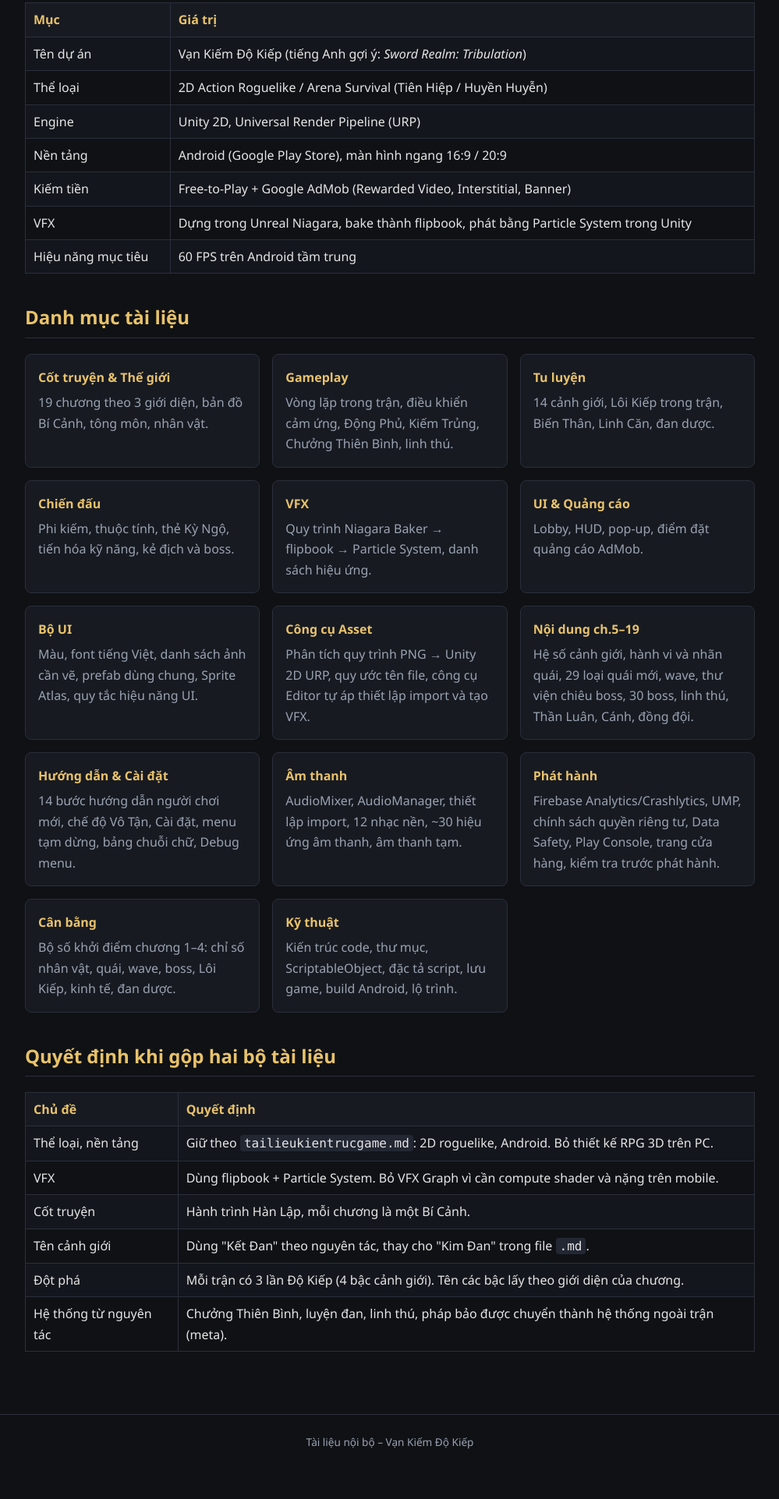
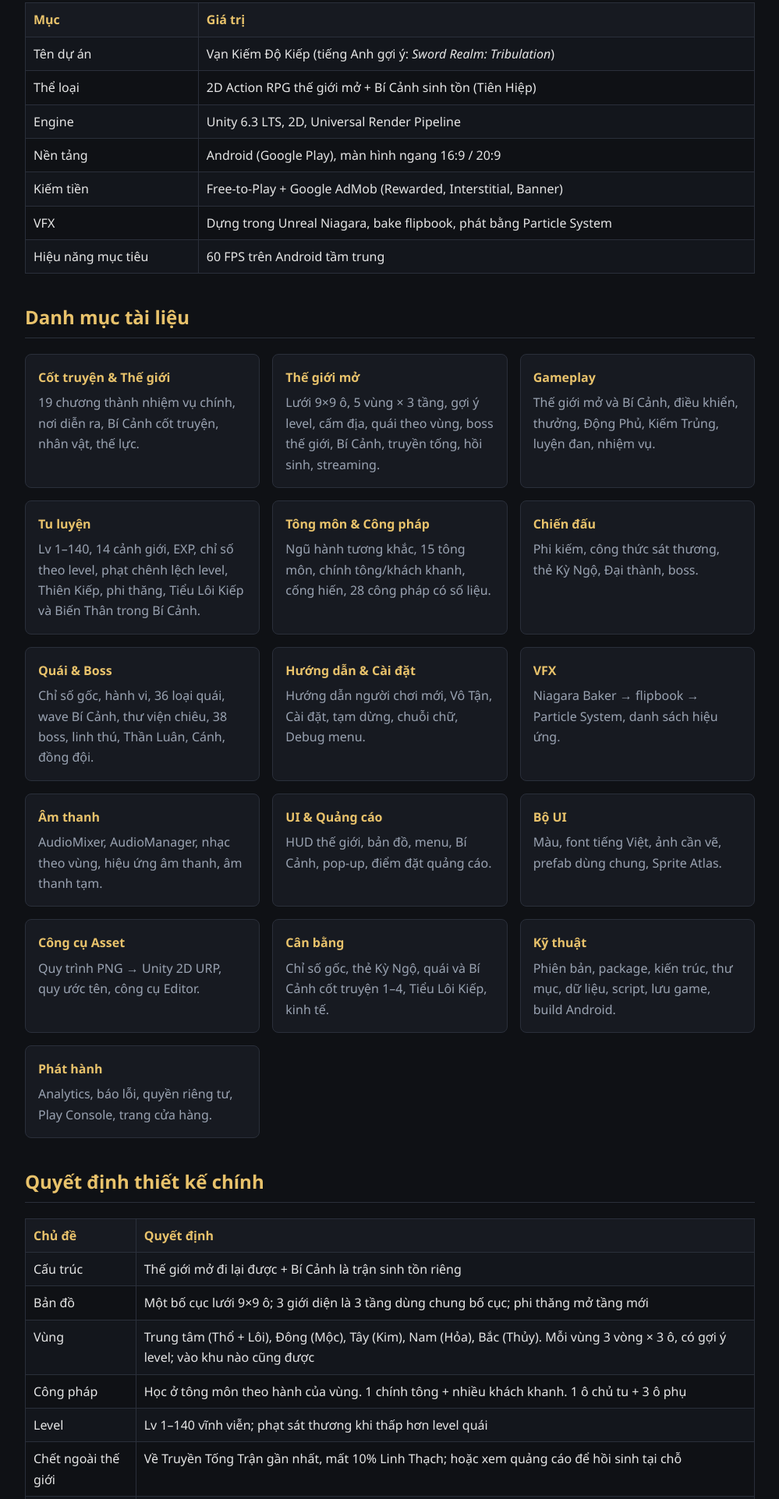
Before and after one commit to Sylphvo/gametutien, a plain HTML site: page index.html in a window 1280 px wide. Shown: the part 527-2450 px from the top of the page at 78% size, without its empty margins (140-1139 px from the left). Before the commit the page ends 2413 px from the top, so only its background shows below. Drawn offline with Linux system fonts and the light colour scheme.

Commit message:
Update index.html

```diff
--- a/index.html
+++ b/index.html
@@ -10,70 +10,62 @@
 <header>
   <h1>Vạn Kiếm Độ Kiếp – Tài liệu dự án</h1>
   <nav>
-    <a href="index.html" class="active">Tổng quan</a>
-    <a href="gdd.html">Cốt truyện &amp; Thế giới</a>
-    <a href="gameplay.html">Gameplay</a>
-    <a href="tu-luyen.html">Tu luyện</a>
-    <a href="chien-dau.html">Chiến đấu</a>
-    <a href="vfx.html">VFX</a>
-    <a href="ui-quang-cao.html">UI &amp; Quảng cáo</a>
-    <a href="ui-kit.html">Bộ UI</a>
-    <a href="cong-cu-asset.html">Công cụ Asset</a>
-    <a href="ky-thuat.html">Kỹ thuật</a>
   </nav>
 </header>
 <main>
   <h2>Giới thiệu</h2>
-  <p><b>Vạn Kiếm Độ Kiếp</b> là game 2D Action Roguelike / Arena Survival chủ đề tu tiên trên Android.
-  Người chơi nhập vai <b>Hàn Lập</b>, đi qua 19 chương truyện ở ba giới diện Nhân Giới → Linh Giới → Tiên Giới.
-  Mỗi chương là một <b>Bí Cảnh</b> chơi trong 10–15 phút: phi kiếm tự động chiến đấu, người chơi di chuyển né đòn,
-  chọn thẻ Kỳ Ngộ, vượt Lôi Kiếp để đột phá và biến thân.</p>
+  <p><b>Vạn Kiếm Độ Kiếp</b> là game 2D nhập vai thế giới mở chủ đề tu tiên trên Android. Người chơi nhập vai <b>Hàn Lập</b>, đi khắp một bản đồ chia 5 vùng theo ngũ hành
+  (Trung tâm, Đông, Tây, Nam, Bắc), có 3 tầng Nhân Giới → Linh Giới → Tiên Giới. Mỗi vùng có tông môn dạy công pháp theo hành của vùng.
+  Phi kiếm và công pháp tự chiến đấu; người chơi di chuyển, chọn khu theo level, làm nhiệm vụ, và vào <b>Bí Cảnh</b> (trận sinh tồn 10–15 phút có thẻ Kỳ Ngộ, Lôi Kiếp, Biến Thân, boss).</p>
 
   <div class="note warn">
     <b>Bản quyền:</b> Cốt truyện, nhân vật, địa danh, công pháp và pháp bảo lấy từ tiểu thuyết <i>Phàm Nhân Tu Tiên</i> (Vong Ngữ).
-    Game có quảng cáo AdMob là phát hành thương mại, nên cần giấy phép từ chủ sở hữu bản quyền.
-    Nếu không có giấy phép, phải đổi tên và viết lại nội dung trước khi đưa lên Google Play.
+    Game có quảng cáo AdMob là phát hành thương mại, nên cần giấy phép từ chủ sở hữu bản quyền. Nếu không có giấy phép, phải đổi tên và viết lại nội dung trước khi đưa lên Google Play.
   </div>
 
   <h2>Thông số dự án</h2>
   <table>
     <tr><th>Mục</th><th>Giá trị</th></tr>
     <tr><td>Tên dự án</td><td>Vạn Kiếm Độ Kiếp (tiếng Anh gợi ý: <i>Sword Realm: Tribulation</i>)</td></tr>
-    <tr><td>Thể loại</td><td>2D Action Roguelike / Arena Survival (Tiên Hiệp / Huyền Huyễn)</td></tr>
-    <tr><td>Engine</td><td>Unity 2D, Universal Render Pipeline (URP)</td></tr>
-    <tr><td>Nền tảng</td><td>Android (Google Play Store), màn hình ngang 16:9 / 20:9</td></tr>
-    <tr><td>Kiếm tiền</td><td>Free-to-Play + Google AdMob (Rewarded Video, Interstitial, Banner)</td></tr>
-    <tr><td>VFX</td><td>Dựng trong Unreal Niagara, bake thành flipbook, phát bằng Particle System trong Unity</td></tr>
+    <tr><td>Thể loại</td><td>2D Action RPG thế giới mở + Bí Cảnh sinh tồn (Tiên Hiệp)</td></tr>
+    <tr><td>Engine</td><td>Unity 6.3 LTS, 2D, Universal Render Pipeline</td></tr>
+    <tr><td>Nền tảng</td><td>Android (Google Play), màn hình ngang 16:9 / 20:9</td></tr>
+    <tr><td>Kiếm tiền</td><td>Free-to-Play + Google AdMob (Rewarded, Interstitial, Banner)</td></tr>
+    <tr><td>VFX</td><td>Dựng trong Unreal Niagara, bake flipbook, phát bằng Particle System</td></tr>
     <tr><td>Hiệu năng mục tiêu</td><td>60 FPS trên Android tầm trung</td></tr>
   </table>
 
   <h2>Danh mục tài liệu</h2>
   <div class="cards">
-    <div class="card"><a href="gdd.html">Cốt truyện &amp; Thế giới</a><p>19 chương theo 3 giới diện, bản đồ Bí Cảnh, tông môn, nhân vật.</p></div>
-    <div class="card"><a href="gameplay.html">Gameplay</a><p>Vòng lặp trong trận, điều khiển cảm ứng, Động Phủ, Kiếm Trủng, Chưởng Thiên Bình, linh thú.</p></div>
-    <div class="card"><a href="tu-luyen.html">Tu luyện</a><p>14 cảnh giới, Lôi Kiếp trong trận, Biến Thân, Linh Căn, đan dược.</p></div>
-    <div class="card"><a href="chien-dau.html">Chiến đấu</a><p>Phi kiếm, thuộc tính, thẻ Kỳ Ngộ, tiến hóa kỹ năng, kẻ địch và boss.</p></div>
-    <div class="card"><a href="vfx.html">VFX</a><p>Quy trình Niagara Baker → flipbook → Particle System, danh sách hiệu ứng.</p></div>
-    <div class="card"><a href="ui-quang-cao.html">UI &amp; Quảng cáo</a><p>Lobby, HUD, pop-up, điểm đặt quảng cáo AdMob.</p></div>
-    <div class="card"><a href="ui-kit.html">Bộ UI</a><p>Màu, font tiếng Việt, danh sách ảnh cần vẽ, prefab dùng chung, Sprite Atlas, quy tắc hiệu năng UI.</p></div>
-    <div class="card"><a href="cong-cu-asset.html">Công cụ Asset</a><p>Phân tích quy trình PNG → Unity 2D URP, quy ước tên file, công cụ Editor tự áp thiết lập import và tạo VFX.</p></div>
-    <div class="card"><a href="noi-dung.html">Nội dung ch.5–19</a><p>Hệ số cảnh giới, hành vi và nhãn quái, 29 loại quái mới, wave, thư viện chiêu boss, 30 boss, linh thú, Thần Luân, Cánh, đồng đội.</p></div>
-    <div class="card"><a href="he-thong-phu.html">Hướng dẫn &amp; Cài đặt</a><p>14 bước hướng dẫn người chơi mới, chế độ Vô Tận, Cài đặt, menu tạm dừng, bảng chuỗi chữ, Debug menu.</p></div>
-    <div class="card"><a href="am-thanh.html">Âm thanh</a><p>AudioMixer, AudioManager, thiết lập import, 12 nhạc nền, ~30 hiệu ứng âm thanh, âm thanh tạm.</p></div>
-    <div class="card"><a href="phat-hanh.html">Phát hành</a><p>Firebase Analytics/Crashlytics, UMP, chính sách quyền riêng tư, Data Safety, Play Console, trang cửa hàng, kiểm tra trước phát hành.</p></div>
-    <div class="card"><a href="can-bang.html">Cân bằng</a><p>Bộ số khởi điểm chương 1–4: chỉ số nhân vật, quái, wave, boss, Lôi Kiếp, kinh tế, đan dược.</p></div>
-    <div class="card"><a href="ky-thuat.html">Kỹ thuật</a><p>Kiến trúc code, thư mục, ScriptableObject, đặc tả script, lưu game, build Android, lộ trình.</p></div>
+    <div class="card"><a href="gdd.html">Cốt truyện &amp; Thế giới</a><p>19 chương thành nhiệm vụ chính, nơi diễn ra, Bí Cảnh cốt truyện, nhân vật, thế lực.</p></div>
+    <div class="card"><a href="the-gioi.html">Thế giới mở</a><p>Lưới 9×9 ô, 5 vùng × 3 tầng, gợi ý level, cấm địa, quái theo vùng, boss thế giới, Bí Cảnh, truyền tống, hồi sinh, streaming.</p></div>
+    <div class="card"><a href="gameplay.html">Gameplay</a><p>Thế giới mở và Bí Cảnh, điều khiển, thưởng, Động Phủ, Kiếm Trủng, luyện đan, nhiệm vụ.</p></div>
+    <div class="card"><a href="tu-luyen.html">Tu luyện</a><p>Lv 1–140, 14 cảnh giới, EXP, chỉ số theo level, phạt chênh lệch level, Thiên Kiếp, phi thăng, Tiểu Lôi Kiếp và Biến Thân trong Bí Cảnh.</p></div>
+    <div class="card"><a href="tong-mon.html">Tông môn &amp; Công pháp</a><p>Ngũ hành tương khắc, 15 tông môn, chính tông/khách khanh, cống hiến, 28 công pháp có số liệu.</p></div>
+    <div class="card"><a href="chien-dau.html">Chiến đấu</a><p>Phi kiếm, công thức sát thương, thẻ Kỳ Ngộ, Đại thành, boss.</p></div>
+    <div class="card"><a href="noi-dung.html">Quái &amp; Boss</a><p>Chỉ số gốc, hành vi, 36 loại quái, wave Bí Cảnh, thư viện chiêu, 38 boss, linh thú, Thần Luân, Cánh, đồng đội.</p></div>
+    <div class="card"><a href="he-thong-phu.html">Hướng dẫn &amp; Cài đặt</a><p>Hướng dẫn người chơi mới, Vô Tận, Cài đặt, tạm dừng, chuỗi chữ, Debug menu.</p></div>
+    <div class="card"><a href="vfx.html">VFX</a><p>Niagara Baker → flipbook → Particle System, danh sách hiệu ứng.</p></div>
+    <div class="card"><a href="am-thanh.html">Âm thanh</a><p>AudioMixer, AudioManager, nhạc theo vùng, hiệu ứng âm thanh, âm thanh tạm.</p></div>
+    <div class="card"><a href="ui-quang-cao.html">UI &amp; Quảng cáo</a><p>HUD thế giới, bản đồ, menu, Bí Cảnh, pop-up, điểm đặt quảng cáo.</p></div>
+    <div class="card"><a href="ui-kit.html">Bộ UI</a><p>Màu, font tiếng Việt, ảnh cần vẽ, prefab dùng chung, Sprite Atlas.</p></div>
+    <div class="card"><a href="cong-cu-asset.html">Công cụ Asset</a><p>Quy trình PNG → Unity 2D URP, quy ước tên, công cụ Editor.</p></div>
+    <div class="card"><a href="can-bang.html">Cân bằng</a><p>Chỉ số gốc, thẻ Kỳ Ngộ, quái và Bí Cảnh cốt truyện 1–4, Tiểu Lôi Kiếp, kinh tế.</p></div>
+    <div class="card"><a href="ky-thuat.html">Kỹ thuật</a><p>Phiên bản, package, kiến trúc, thư mục, dữ liệu, script, lưu game, build Android.</p></div>
+    <div class="card"><a href="phat-hanh.html">Phát hành</a><p>Analytics, báo lỗi, quyền riêng tư, Play Console, trang cửa hàng.</p></div>
   </div>
 
-  <h2>Quyết định khi gộp hai bộ tài liệu</h2>
+  <h2>Quyết định thiết kế chính</h2>
   <table>
     <tr><th>Chủ đề</th><th>Quyết định</th></tr>
-    <tr><td>Thể loại, nền tảng</td><td>Giữ theo <code>tailieukientrucgame.md</code>: 2D roguelike, Android. Bỏ thiết kế RPG 3D trên PC.</td></tr>
-    <tr><td>VFX</td><td>Dùng flipbook + Particle System. Bỏ VFX Graph vì cần compute shader và nặng trên mobile.</td></tr>
-    <tr><td>Cốt truyện</td><td>Hành trình Hàn Lập, mỗi chương là một Bí Cảnh.</td></tr>
-    <tr><td>Tên cảnh giới</td><td>Dùng "Kết Đan" theo nguyên tác, thay cho "Kim Đan" trong file <code>.md</code>.</td></tr>
-    <tr><td>Đột phá</td><td>Mỗi trận có 3 lần Độ Kiếp (4 bậc cảnh giới). Tên các bậc lấy theo giới diện của chương.</td></tr>
-    <tr><td>Hệ thống từ nguyên tác</td><td>Chưởng Thiên Bình, luyện đan, linh thú, pháp bảo được chuyển thành hệ thống ngoài trận (meta).</td></tr>
+    <tr><td>Cấu trúc</td><td>Thế giới mở đi lại được + Bí Cảnh là trận sinh tồn riêng</td></tr>
+    <tr><td>Bản đồ</td><td>Một bố cục lưới 9×9 ô; 3 giới diện là 3 tầng dùng chung bố cục; phi thăng mở tầng mới</td></tr>
+    <tr><td>Vùng</td><td>Trung tâm (Thổ + Lôi), Đông (Mộc), Tây (Kim), Nam (Hỏa), Bắc (Thủy). Mỗi vùng 3 vòng × 3 ô, có gợi ý level; vào khu nào cũng được</td></tr>
+    <tr><td>Công pháp</td><td>Học ở tông môn theo hành của vùng. 1 chính tông + nhiều khách khanh. 1 ô chủ tu + 3 ô phụ</td></tr>
+    <tr><td>Level</td><td>Lv 1–140 vĩnh viễn; phạt sát thương khi thấp hơn level quái</td></tr>
+    <tr><td>Chết ngoài thế giới</td><td>Về Truyền Tống Trận gần nhất, mất 10% Linh Thạch; hoặc xem quảng cáo để hồi sinh tại chỗ</td></tr>
+    <tr><td>VFX</td><td>Flipbook + Particle System (không dùng VFX Graph)</td></tr>
+    <tr><td>Tên cảnh giới</td><td>"Kết Đan" theo nguyên tác</td></tr>
   </table>
 </main>
 <footer>Tài liệu nội bộ – Vạn Kiếm Độ Kiếp</footer>
```
